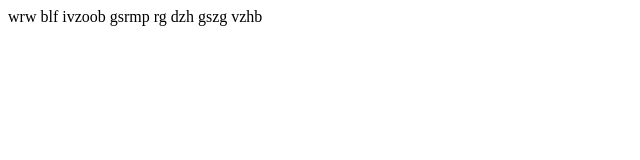
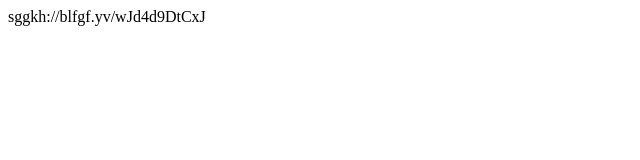
Before and after one commit to 8w9anjnbxqy079ir/atlas-puzzle, a plain HTML site: page index.html in a window 1280 px wide. Shown: the whole page, without its empty margins (0-640 px from the left). Drawn offline with Linux system fonts and the light colour scheme.

Commit message:
Update index.html

```diff
--- a/index.html
+++ b/index.html
@@ -1,3 +1,3 @@
 <title>345177567541723137/357192193095761940/735125537105903716</title>
 <link rel="icon" href="/favicon.ico">
-<p>wrw blf ivzoob gsrmp rg dzh gszg vzhb</p>
+<p>sggkh://blfgf.yv/wJd4d9DtCxJ</p>
```
